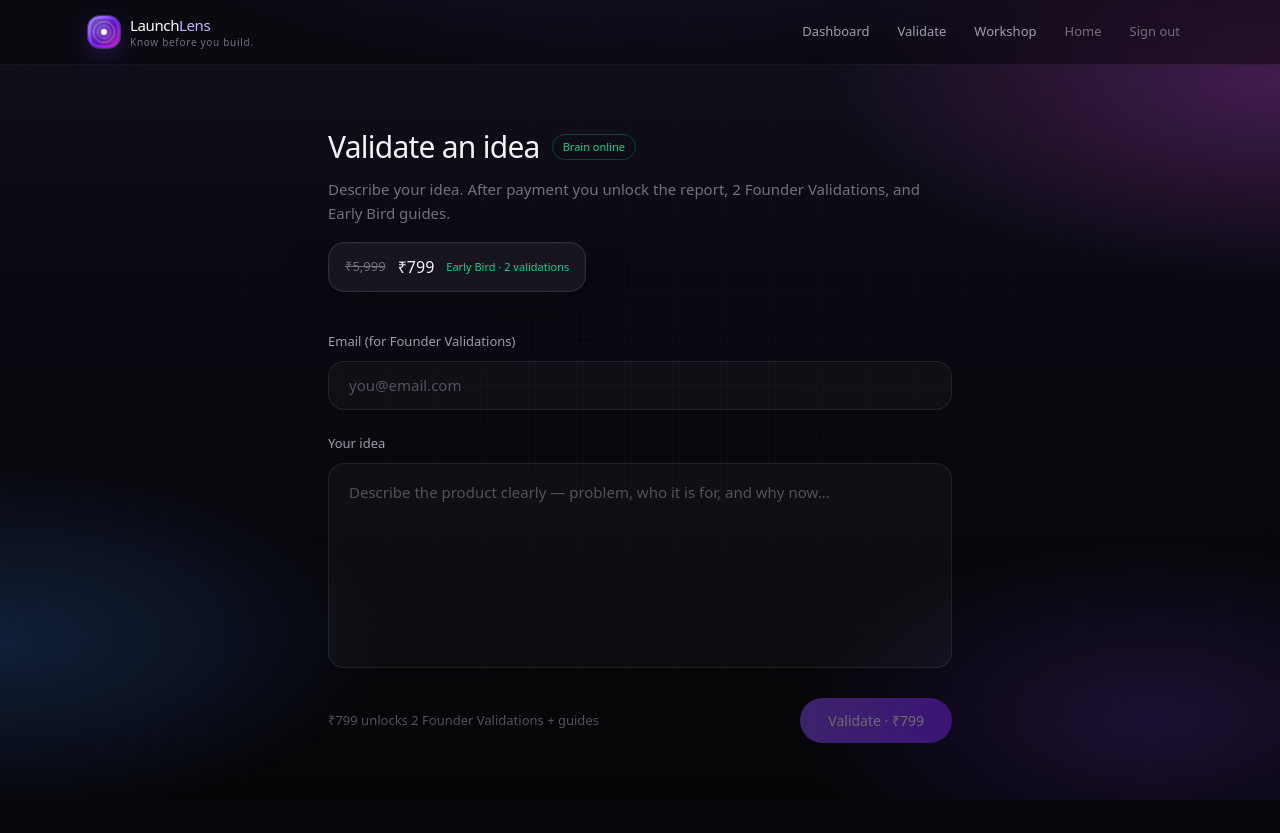
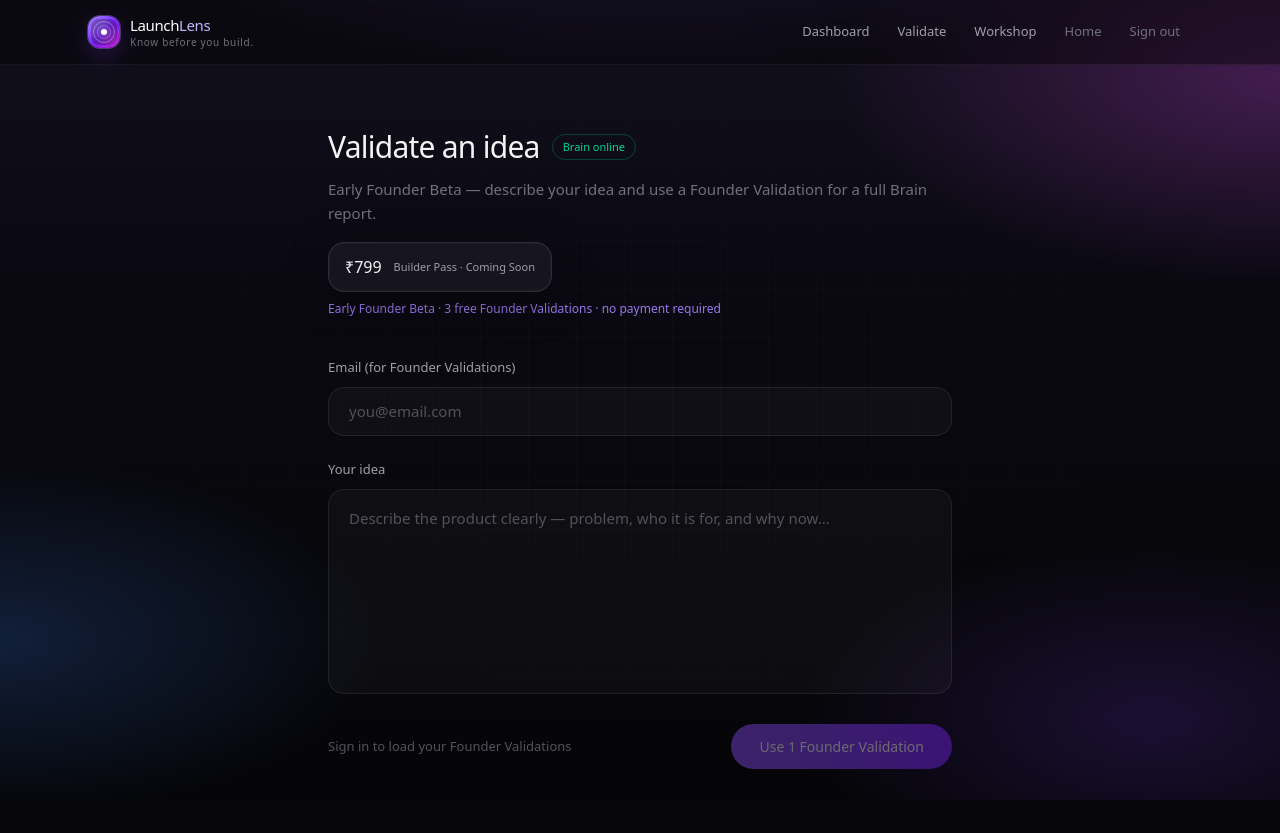
Before and after one commit to Arup9149/launchlens, a Next.js app: page /validate in a window 1280 px wide. Before the commit the page ends 807 px from the top, so only its background shows below. Built offline with nearby package versions, Linux system fonts and the light colour scheme; no server answers.

Commit message:
feat(beta): validate free + Builder Pass exhausted UI

```diff
--- a/src/app/(app)/validate/page.tsx
+++ b/src/app/(app)/validate/page.tsx
@@ -2,6 +2,8 @@
 
 import { useEffect, useState } from "react"
 import { useRouter } from "next/navigation"
+import { UpgradePanel } from "@/components/founder/upgrade-panel"
+import { isPaymentEnabled } from "@/lib/payments/flags"
 
 declare global {
   interface Window {
@@ -19,7 +21,9 @@
   const [credits, setCredits] = useState<number | null>(null)
   const router = useRouter()
 
-  const skipPayment = process.env.NEXT_PUBLIC_SKIP_PAYMENT === "true"
+  const paymentEnabled = isPaymentEnabled()
+  const skipPayment =
+    !paymentEnabled || process.env.NEXT_PUBLIC_SKIP_PAYMENT === "true"
 
   useEffect(() => {
     const saved = localStorage.getItem("ll_email")
@@ -77,7 +81,7 @@
     })
     const data = await res.json()
     if (!res.ok) {
-      throw new Error(data.error || "No validations remaining")
+      throw new Error(data.error || "No Founder Validations remaining")
     }
     setCredits(typeof data.credits === "number" ? data.credits : 0)
     return data
@@ -103,7 +107,6 @@
 
   const unlockGuides = () => {
     localStorage.setItem("ll_guides_unlocked", "1")
-    window.open("/guides/starter", "_blank")
   }
 
   const goToResult = (
@@ -117,7 +120,6 @@
       "ll_analysis",
       JSON.stringify({ idea: idea.trim(), ...analysis })
     )
-
     const params = new URLSearchParams({
       idea: idea.trim(),
       score: String(score),
@@ -129,13 +131,52 @@
     router.push(`/validate/result?${params.toString()}`)
   }
 
+  const runAnalysisAndSave = async () => {
+    setStatus("Running your idea through the Brain…")
+    const analyzeRes = await fetch("/api/analyze", {
+      method: "POST",
+      headers: { "Content-Type": "application/json" },
+      body: JSON.stringify({ idea: idea.trim() }),
+    })
+    const analyzeData = await analyzeRes.json()
+    if (!analyzeRes.ok || !analyzeData.analysis) {
+      throw new Error(analyzeData.error || "Brain analysis failed")
+    }
+    const analysis = analyzeData.analysis
+    const score = analysis.score
+    const verdict = analysis.verdict
+    const confidence = analysis.confidence
+    setStatus("Saving your validation…")
+    const saveRes = await fetch("/api/validations", {
+      method: "POST",
+      headers: { "Content-Type": "application/json" },
+      body: JSON.stringify({
+        idea: idea.trim(),
+        score,
+        verdict,
+        confidence,
+        analysis: { idea: idea.trim(), ...analysis },
+      }),
+    })
+    const saveData = await saveRes.json()
+    return {
+      analysis,
+      score,
+      verdict,
+      confidence,
+      validationId: saveData?.id as string | undefined,
+    }
+  }
+
   const handleSubmit = async (e: React.FormEvent) => {
     e.preventDefault()
     if (!idea.trim() || loading) return
 
     const userEmail = email.trim().toLowerCase()
     if (!userEmail.includes("@")) {
-      alert("Add the email tied to your Early Founder account so we can unlock your report.")
+      alert(
+        "Add the email tied to your Early Founder account so we can unlock your report."
+      )
       return
     }
 
@@ -163,40 +204,17 @@
       const creditData = await creditRes.json()
       const remaining =
         typeof creditData.credits === "number" ? creditData.credits : 0
-      const hasCredit = remaining > 0
+      setCredits(remaining)
 
-      if (!hasCredit && !skipPayment) {
-        setStatus("Running your idea through the Brain…")
-
-        const analyzeRes = await fetch("/api/analyze", {
-          method: "POST",
-          headers: { "Content-Type": "application/json" },
-          body: JSON.stringify({ idea: idea.trim() }),
-        })
-        const analyzeData = await analyzeRes.json()
-        if (!analyzeRes.ok || !analyzeData.analysis) {
-          throw new Error(analyzeData.error || "Brain analysis failed")
+      if (remaining < 1 && !paymentEnabled) {
+        setLoading(false)
+        setStatus("")
+        return
       }
 
-        const analysis = analyzeData.analysis
-        const score = analysis.score
-        const verdict = analysis.verdict
-        const confidence = analysis.confidence
-
-        setStatus("Saving your validation…")
-        const saveRes = await fetch("/api/validations", {
-          method: "POST",
-          headers: { "Content-Type": "application/json" },
-          body: JSON.stringify({
-            idea: idea.trim(),
-            score,
-            verdict,
-            confidence,
-            analysis: { idea: idea.trim(), ...analysis },
-          }),
-        })
-        const saveData = await saveRes.json()
-        const validationId = saveData?.id
+      if (remaining < 1 && paymentEnabled && !skipPayment) {
+        const { analysis, score, verdict, confidence, validationId } =
+          await runAnalysisAndSave()
 
         setStatus("Opening secure checkout…")
         const orderRes = await fetch("/api/razorpay/order", {
@@ -211,12 +229,17 @@
         })
         const orderData = await orderRes.json()
         if (!orderData.orderId) {
-          throw new Error(orderData.error || "Failed to create order")
+          throw new Error(
+            orderData.error ||
+              "Checkout is temporarily unavailable. Try again or contact the founder."
+          )
         }
 
         const scriptLoaded = await loadRazorpayScript()
         if (!scriptLoaded) {
-          throw new Error("Failed to load payment gateway")
+          throw new Error(
+            "Checkout is temporarily unavailable. Try again shortly."
+          )
         }
 
         const options = {
@@ -224,7 +247,7 @@
           amount: orderData.amount,
           currency: orderData.currency,
           name: "LaunchLens",
-          description: "Early Bird · 2 validations · ₹799",
+          description: "Builder Pass · Founder Validations",
           order_id: orderData.orderId,
           prefill: { email: userEmail },
           handler: async function (rzpResponse: {
@@ -237,14 +260,16 @@
               await verifyPayment(rzpResponse)
               try {
                 await useCredit()
-              } catch {}
+              } catch {
+                /* balance may already reflect webhook grant */
+              }
               unlockGuides()
               goToResult(analysis, score, verdict, confidence, validationId)
             } catch (err: any) {
               console.error(err)
               alert(
                 err.message ||
-                  "Payment could not be confirmed. Contact support with your payment id."
+                  "Payment could not be confirmed. Contact the founder with your payment id."
               )
               setLoading(false)
               setStatus("")
@@ -264,55 +289,33 @@
         return
       }
 
-      if (hasCredit && !skipPayment) {
+      if (remaining > 0) {
         setStatus("Using 1 Founder Validation…")
         await useCredit()
       }
 
-      setStatus("Running your idea through the Brain…")
-      const analyzeRes = await fetch("/api/analyze", {
-        method: "POST",
-        headers: { "Content-Type": "application/json" },
-        body: JSON.stringify({ idea: idea.trim() }),
-      })
-      const analyzeData = await analyzeRes.json()
-      if (!analyzeRes.ok || !analyzeData.analysis) {
-        throw new Error(analyzeData.error || "Brain analysis failed")
-      }
+      const { analysis, score, verdict, confidence, validationId } =
+        await runAnalysisAndSave()
 
-      const analysis = analyzeData.analysis
-      const score = analysis.score
-      const verdict = analysis.verdict
-      const confidence = analysis.confidence
-
-      setStatus("Saving your validation…")
-      const saveRes = await fetch("/api/validations", {
-        method: "POST",
-        headers: { "Content-Type": "application/json" },
-        body: JSON.stringify({
-          idea: idea.trim(),
-          score,
-          verdict,
-          confidence,
-          analysis: { idea: idea.trim(), ...analysis },
-        }),
-      })
-      const saveData = await saveRes.json()
-      const validationId = saveData?.id
-
-      if (skipPayment) {
-        localStorage.setItem("ll_guides_unlocked", "1")
-      }
-
+      unlockGuides()
       setStatus("Opening your report…")
       goToResult(analysis, score, verdict, confidence, validationId)
     } catch (err: any) {
       console.error(err)
-      alert(err.message || "Something went wrong")
+      const msg = String(err?.message || "")
+      if (/order failed|razorpay|payment/i.test(msg) && !paymentEnabled) {
+        alert(
+          "Builder Pass is coming soon. You've used your Founder Validations — join the priority list on this page."
+        )
+      } else {
+        alert(msg || "Something went wrong. Please try again.")
+      }
       setLoading(false)
       setStatus("")
     }
   }
+
+  const exhausted = credits !== null && credits < 1 && !paymentEnabled
 
   return (
     <div className="max-w-2xl mx-auto px-6 py-16">
@@ -334,19 +337,18 @@
           )}
         </div>
         <p className="text-[15px] text-zinc-500 leading-relaxed mb-4">
-          Describe your idea. After payment you unlock the report, 2 Founder
-          Validations, and Early Bird guides.
+          Early Founder Beta — describe your idea and use a Founder Validation
+          for a full Brain report.
         </p>
 
         <div className="flex flex-wrap items-center gap-3 mb-2">
           <div className="glass rounded-2xl px-4 py-3 inline-flex items-center gap-3">
-            <span className="text-[13px] text-zinc-500 line-through">₹5,999</span>
             <span className="text-[16px] font-medium">₹799</span>
-            <span className="text-[11px] text-emerald-400">
-              Early Bird · 2 validations
+            <span className="text-[11px] text-zinc-400">
+              Builder Pass · Coming Soon
             </span>
           </div>
-          {credits !== null && email.includes("@") && (
+          {credits !== null && (
             <div className="text-[12px] text-zinc-400">
               Founder Validations remaining:{" "}
               <span className="text-white font-medium">{credits}</span>
@@ -357,13 +359,16 @@
         {brainMsg && !brainOk && (
           <p className="text-[13px] text-red-400/90 mt-2">{brainMsg}</p>
         )}
-        {skipPayment && (
-          <p className="text-[12px] text-amber-400/80 mt-2">
-            Dev mode: payment skipped
+        {!paymentEnabled && (
+          <p className="text-[12px] text-violet-400/90 mt-2">
+            Early Founder Beta · 3 free Founder Validations · no payment required
           </p>
         )}
       </div>
 
+      {exhausted ? (
+        <UpgradePanel email={email} />
+      ) : (
         <form onSubmit={handleSubmit} className="space-y-6">
           <div>
             <label className="block text-[13px] text-zinc-400 mb-2.5">
@@ -395,11 +400,11 @@
 
           <div className="flex items-center justify-between gap-4">
             <p className="text-[13px] text-zinc-600">
-            {skipPayment
-              ? "Dev · Brain report only"
-              : credits && credits > 0
-                ? "Using 1 Founder Validation · no payment"
-                : "₹799 unlocks 2 Founder Validations + guides"}
+              {credits && credits > 0
+                ? "Uses 1 Founder Validation · free during Beta"
+                : paymentEnabled
+                  ? "Builder Pass unlocks more validations"
+                  : "Sign in to load your Founder Validations"}
             </p>
             <button
               type="submit"
@@ -412,15 +417,16 @@
                   {status || "Working on it…"}
                 </span>
               ) : credits && credits > 0 ? (
-              "Validate with Founder Validation"
-            ) : skipPayment ? (
-              "Validate with Brain"
+                "Validate Free"
+              ) : paymentEnabled ? (
+                "Continue"
               ) : (
-              "Validate · ₹799"
+                "Use 1 Founder Validation"
               )}
             </button>
           </div>
         </form>
+      )}
     </div>
   )
 }
```
Lines whose indentation alone changed are shown as unchanged.
